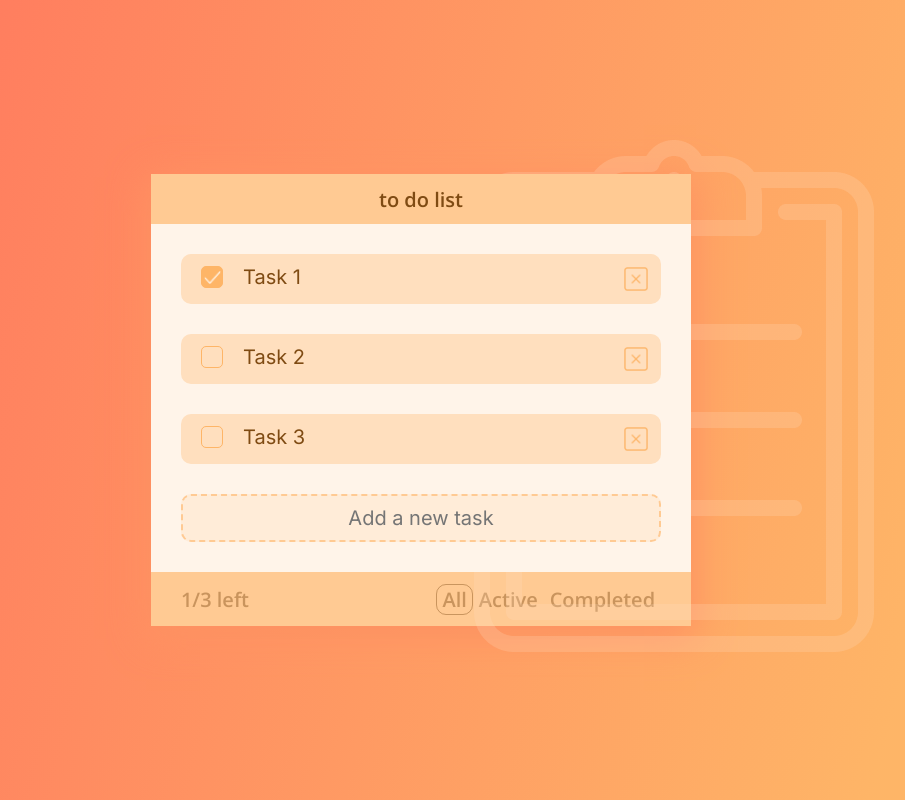
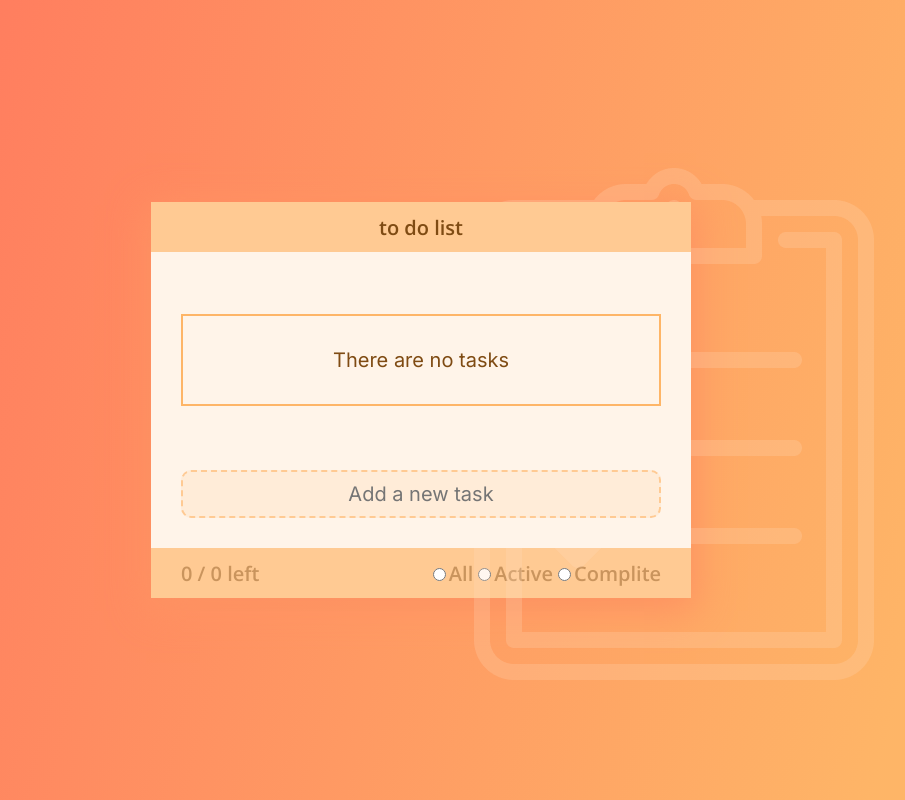
Before and after one commit to MVPmiami/Vue-Practice, a Vue app: page / in a window 1280 px wide. Shown: the whole page, without its empty margins (219-1124 px from the left). Built offline with nearby package versions, Linux system fonts and the light colour scheme.

Commit message:
TD-4: added vuex

```diff
--- a/package.json
+++ b/package.json
@@ -11,8 +11,9 @@
   },
   "dependencies": {
     "core-js": "^3.6.5",
+    "uuid": "^8.3.2",
     "vue": "^2.6.11",
-    "vuex": "^3.4.0"
+    "vuex": "^3.6.2"
   },
   "devDependencies": {
     "@vue/cli-plugin-babel": "~4.5.0",
--- a/src/components/atoms/Radio.vue
+++ b/src/components/atoms/Radio.vue
@@ -1,11 +1,13 @@
 <template>
-  <label :class="$style.radioBtn">
-    <input type="radio" name="radio" :checked="isChecked" />
+  <label :class="$style.radioBtn" v-on:click="changeRadio">
+    <input :id="id" type="radio" name="radio" :checked="isChecked" />
     <span :class="$style.fake">{{ title }}</span>
   </label>
 </template>
 
 <script>
+import { mapMutations } from "vuex";
+
 export default {
   name: "Radio",
   props: {
@@ -16,6 +18,16 @@ export default {
     isChecked: {
       type: Boolean,
       default: false,
+    },
+    id: {
+      type: Number,
+      default: 1,
+    },
+  },
+  methods: {
+    ...mapMutations(["checkRadio"]),
+    changeRadio() {
+      this.checkRadio({ id: this.id });
     },
   },
 };
--- a/src/components/molekules/RadioList.vue
+++ b/src/components/molekules/RadioList.vue
@@ -1,31 +1,29 @@
 <template>
   <div :class="[$style.radioList, $style.side]">
-    <Radio
-      v-for="radioBtn in radioBtns"
+    <!--<Radio
+      v-for="radioBtn in allRadioBtns"
       :key="radioBtn.id"
       :title="radioBtn.title"
       :isChecked="radioBtn.isChecked"
-    />
+      :id="radioBtn.id"
+    />-->
+    <label for="1"><input id="1" type="radio" name="rad" />All</label>
+    <!-- Пробую создать список тут ибо возможно из-за обертки каждого лейбла в див он не понимает связь инпутов между собой -->
+    <label for="2"><input id="2" type="radio" name="rad" />Active</label>
+    <label for="3"><input id="3" type="radio" name="rad" />Complite</label>
   </div>
 </template>
 
 <script>
-import Radio from "@/components/atoms/Radio.vue";
+//import Radio from "@/components/atoms/Radio.vue";
+import { mapGetters } from "vuex";
 
 export default {
   name: "RadioList",
   components: {
-    Radio,
+    //Radio,
   },
-  data() {
-    return {
-      radioBtns: [
-        { title: "All", isChecked: true, id: 1 },
-        { title: "Active", isChecked: false, id: 2 },
-        { title: "Completed", isChecked: false, id: 3 },
-      ],
-    };
-  },
+  computed: mapGetters(["allRadioBtns"]),
 };
 </script>
 
--- a/src/components/molekules/Task.vue
+++ b/src/components/molekules/Task.vue
@@ -7,14 +7,18 @@
         :id="id"
         name="task"
         :checked="isChecked"
+        v-on:click="check"
       />
-      <label :for="id">{{ title }}</label>
+      <label :for="id"
+        ><p :class="$style.textTask">{{ title }}</p></label
+      >
     </div>
-    <button :class="$style.deleteBtn"></button>
+    <button :class="$style.deleteBtn" v-on:click="removeTask"></button>
   </div>
 </template>
 
 <script>
+import { mapMutations } from "vuex";
 export default {
   name: "Task",
   props: {
@@ -27,8 +31,17 @@ export default {
       default: false,
     },
     id: {
-      type: Number,
-      default: 0,
+      type: String,
+      default: "",
+    },
+  },
+  methods: {
+    ...mapMutations(["deleteTask", "checkTask"]),
+    removeTask() {
+      this.deleteTask({ id: this.id });
+    },
+    check() {
+      this.checkTask({ id: this.id });
     },
   },
 };
@@ -44,6 +57,11 @@ export default {
   width: 100%;
   padding: 0.688rem 0;
   position: relative;
+  .textTask {
+    max-width: 23rem;
+    margin: 0;
+    word-break: break-all;
+  }
   .deleteBtn {
     @include imgProps("~@/assets/img/Vector.png");
     width: 1.5rem;
--- a/src/components/organisms/Content.vue
+++ b/src/components/organisms/Content.vue
@@ -1,17 +1,46 @@
 <template>
   <main :class="$style.main">
     <TaskList />
-    <input :class="$style.input" placeholder="Add a new task" />
+    <div v-bind:class="[allTasks.length ? $style.hide : $style.zeroTasks]">
+      There are no tasks
+    </div>
+    <input
+      ref="input"
+      :class="$style.input"
+      placeholder="Add a new task"
+      v-on:keyup.enter="add"
+      :value="taskText"
+      @input="taskText = $event.target.value"
+    />
   </main>
 </template>
 
 <script>
 import TaskList from "@/components/organisms/TaskList.vue";
+import { v4 as uuidv4 } from "uuid";
+import { mapMutations, mapGetters } from "vuex";
 
 export default {
   name: "Content",
+  data() {
+    return {
+      taskText: "",
+    };
+  },
   components: {
     TaskList,
+  },
+  computed: mapGetters(["allTasks"]),
+  methods: {
+    ...mapMutations(["addTask"]),
+    add() {
+      this.addTask({
+        title: this.taskText,
+        isChecked: false,
+        id: uuidv4(),
+      });
+      this.taskText = "";
+    },
   },
 };
 </script>
@@ -42,6 +71,16 @@ export default {
       color: $color500;
     }
   }
+  .zeroTasks {
+    @include flexProps(center, row);
+    @include fontText($color800);
+    margin: 2rem 0 4rem;
+    border: 0.125rem solid $color400;
+    padding: 2rem;
+  }
+  .hide {
+    display: none;
+  }
   @media (max-width: 600px) {
     .main {
       width: 15rem;
--- a/src/components/organisms/Footer.vue
+++ b/src/components/organisms/Footer.vue
@@ -1,7 +1,9 @@
 <template>
   <footer :class="$style.footer">
     <div :class="[$style.leftSide, $style.side]">
-      <div :class="$style.checkedCount">1/3 left</div>
+      <div :class="$style.checkedCount">
+        {{ leftTasks }} / {{ allTasks.length }} left
+      </div>
     </div>
     <RadioList />
   </footer>
@@ -9,12 +11,13 @@
 
 <script>
 import RadioList from "@/components/molekules/RadioList.vue";
-
+import { mapGetters } from "vuex";
 export default {
   name: "Footer",
   components: {
     RadioList,
   },
+  computed: mapGetters(["leftTasks", "allTasks"]),
 };
 </script>
 
--- a/src/components/organisms/TaskList.vue
+++ b/src/components/organisms/TaskList.vue
@@ -1,7 +1,7 @@
 <template>
   <div :class="$style.taskLlist">
     <Task
-      v-for="task in tasks"
+      v-for="task in allTasks"
       :key="task.id"
       :title="task.title"
       :isChecked="task.isChecked"
@@ -12,18 +12,11 @@
 
 <script>
 import Task from "@/components/molekules/Task.vue";
+import { mapGetters } from "vuex";
 
 export default {
   name: "TaskList",
-  data() {
-    return {
-      tasks: [
-        { title: "Task 1", isChecked: true, id: 1 },
-        { title: "Task 2", isChecked: false, id: 2 },
-        { title: "Task 3", isChecked: false, id: 3 },
-      ],
-    };
-  },
+  computed: mapGetters(["allTasks"]),
   components: {
     Task,
   },
--- a/src/store/index.js
+++ b/src/store/index.js
@@ -1,11 +1,15 @@
 import Vue from "vue";
 import Vuex from "vuex";
+import task from "./modules/task";
+import radio from "./modules/radio";
 
 Vue.use(Vuex);
 
-export default new Vuex.Store({
-  state: {},
-  mutations: {},
-  actions: {},
-  modules: {},
+const store = new Vuex.Store({
+  modules: {
+    task,
+    radio,
+  },
 });
+
+export default store;
--- /dev/null
+++ b/src/store/modules/radio.js
@@ -0,0 +1,23 @@
+export default {
+  state: {
+    radioBtns: [
+      { title: "All", isChecked: false, id: 1 },
+      { title: "Active", isChecked: false, id: 2 },
+      { title: "Completed", isChecked: false, id: 3 },
+    ],
+  },
+  getters: {
+    allRadioBtns: (state) => {
+      return state.radioBtns;
+    },
+  },
+  mutations: {
+    checkRadio(state, payload) {
+      state.radioBtns = state.radioBtns.map((radio) =>
+        radio.id == payload.id
+          ? { title: radio.title, ischecked: true, id: radio.id }
+          : radio
+      );
+    },
+  },
+};
--- /dev/null
+++ b/src/store/modules/task.js
@@ -0,0 +1,35 @@
+export default {
+  state: {
+    tasks: [],
+    doneTasks: 0,
+    leftTasks: 0,
+  },
+  getters: {
+    allTasks: (state) => {
+      return state.tasks;
+    },
+    doneTasks: (state) => {
+      return (state.doneTasks = state.tasks.filter(
+        (task) => task.ischecked
+      ).length);
+    },
+    leftTasks: (state, getters) => {
+      return (state.leftTasks = getters.allTasks.length - getters.doneTasks);
+    },
+  },
+  mutations: {
+    addTask(state, payload) {
+      payload.title.length !== 0 ? state.tasks.push(payload) : null;
+    },
+    deleteTask(state, payload) {
+      state.tasks = state.tasks.filter((task) => task.id !== payload.id);
+    },
+    checkTask(state, payload) {
+      state.tasks = state.tasks.map((task) =>
+        task.id === payload.id
+          ? { title: task.title, ischecked: !task.ischecked, id: task.id }
+          : task
+      );
+    },
+  },
+};
```
Also changed, not shown: 1 other file (tests, documents, lock files or other folders).
